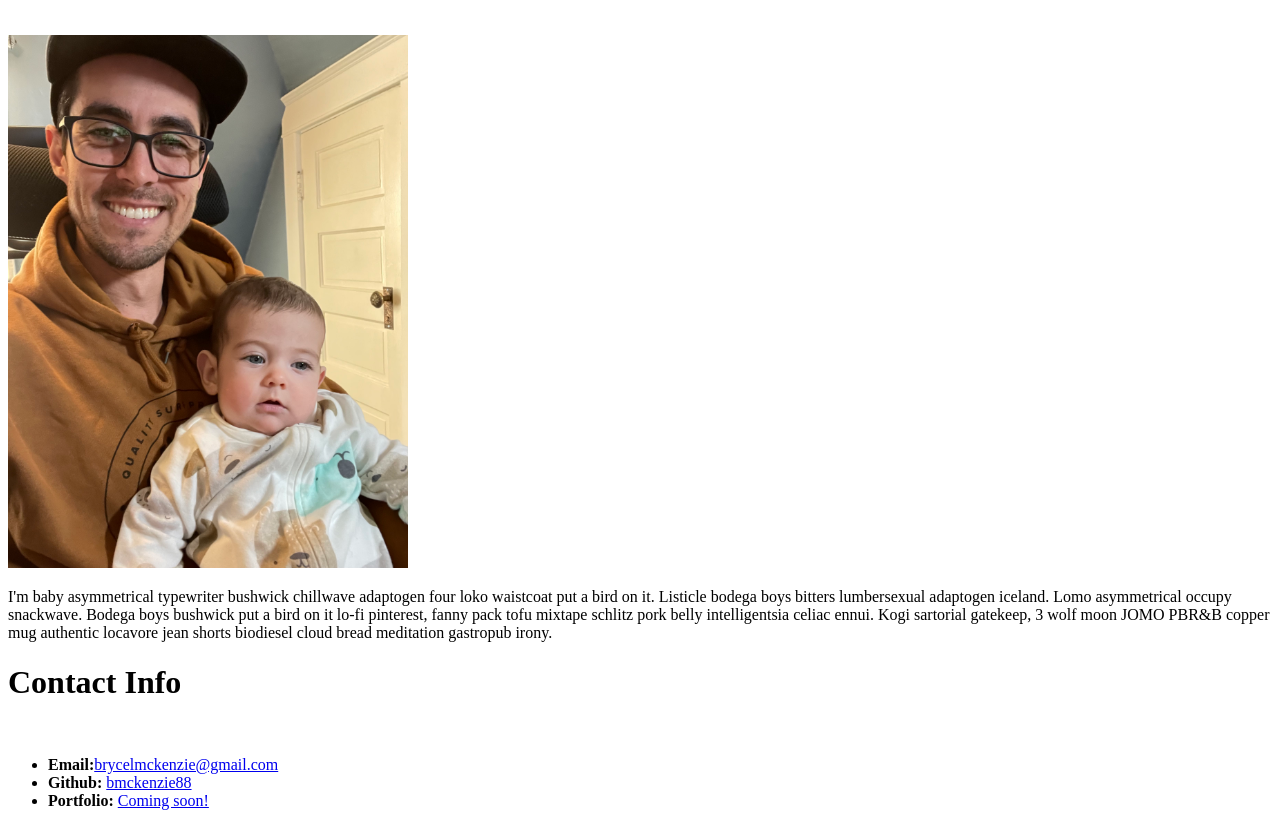
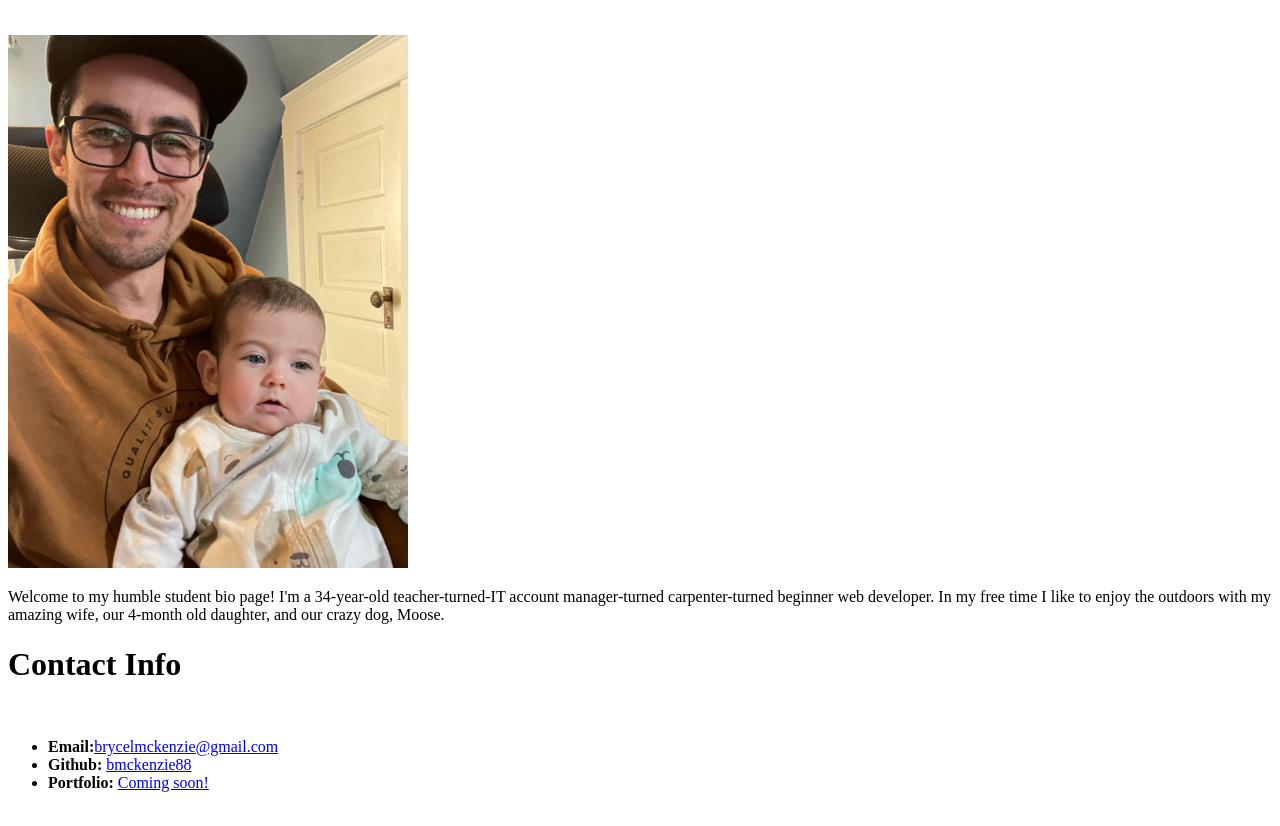
Before and after one commit to bmckenzie88/day-2, a plain HTML site: page index.html in a window 1280 px wide. Shown: the part 110-936 px from the top of the page. Drawn offline with Linux system fonts and the light colour scheme.

Commit message:
changed text of personal paragraph

```diff
--- a/index.html
+++ b/index.html
@@ -15,14 +15,7 @@
         <img src="./assets/IMG_9513.jpeg" width="400" length="400"
              alt="pic of me and baby daughter">
 
-        <p> I'm baby asymmetrical typewriter bushwick chillwave adaptogen
-            four loko waistcoat put a bird on it. Listicle bodega boys
-            bitters lumbersexual adaptogen iceland. Lomo asymmetrical
-            occupy snackwave. Bodega boys bushwick put a bird on it lo-fi
-            pinterest, fanny pack tofu mixtape schlitz pork belly
-            intelligentsia celiac ennui. Kogi sartorial gatekeep, 3 wolf moon
-            JOMO PBR&B copper mug authentic locavore jean shorts biodiesel
-            cloud bread meditation gastropub irony.
+        <p> Welcome to my humble student bio page! I'm a 34-year-old teacher-turned-IT account manager-turned carpenter-turned beginner web developer. In my free time I like to enjoy the outdoors with my amazing wife, our 4-month old daughter, and our crazy dog, Moose.
 
         <h1>Contact Info</h1>
         <br>
```
